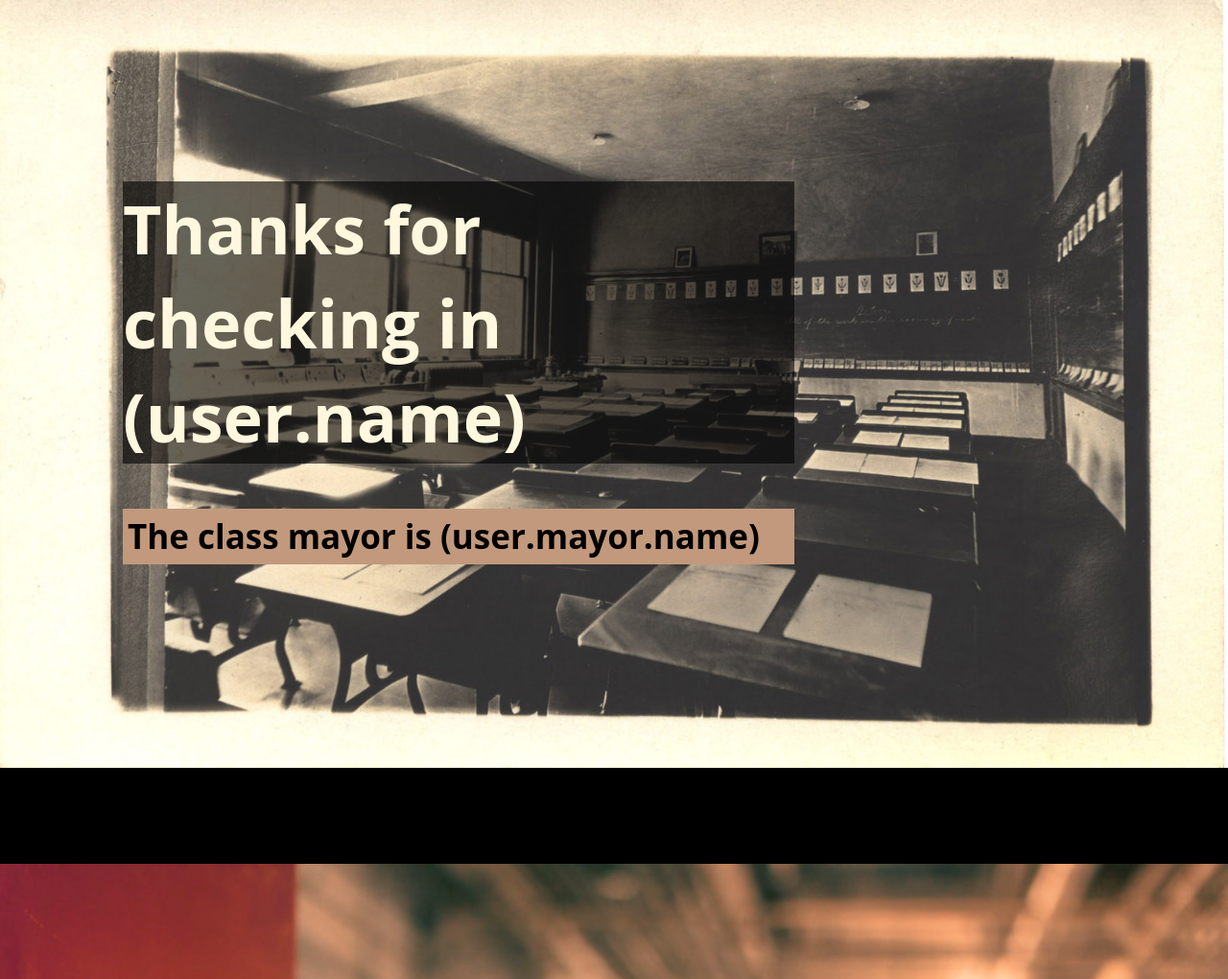
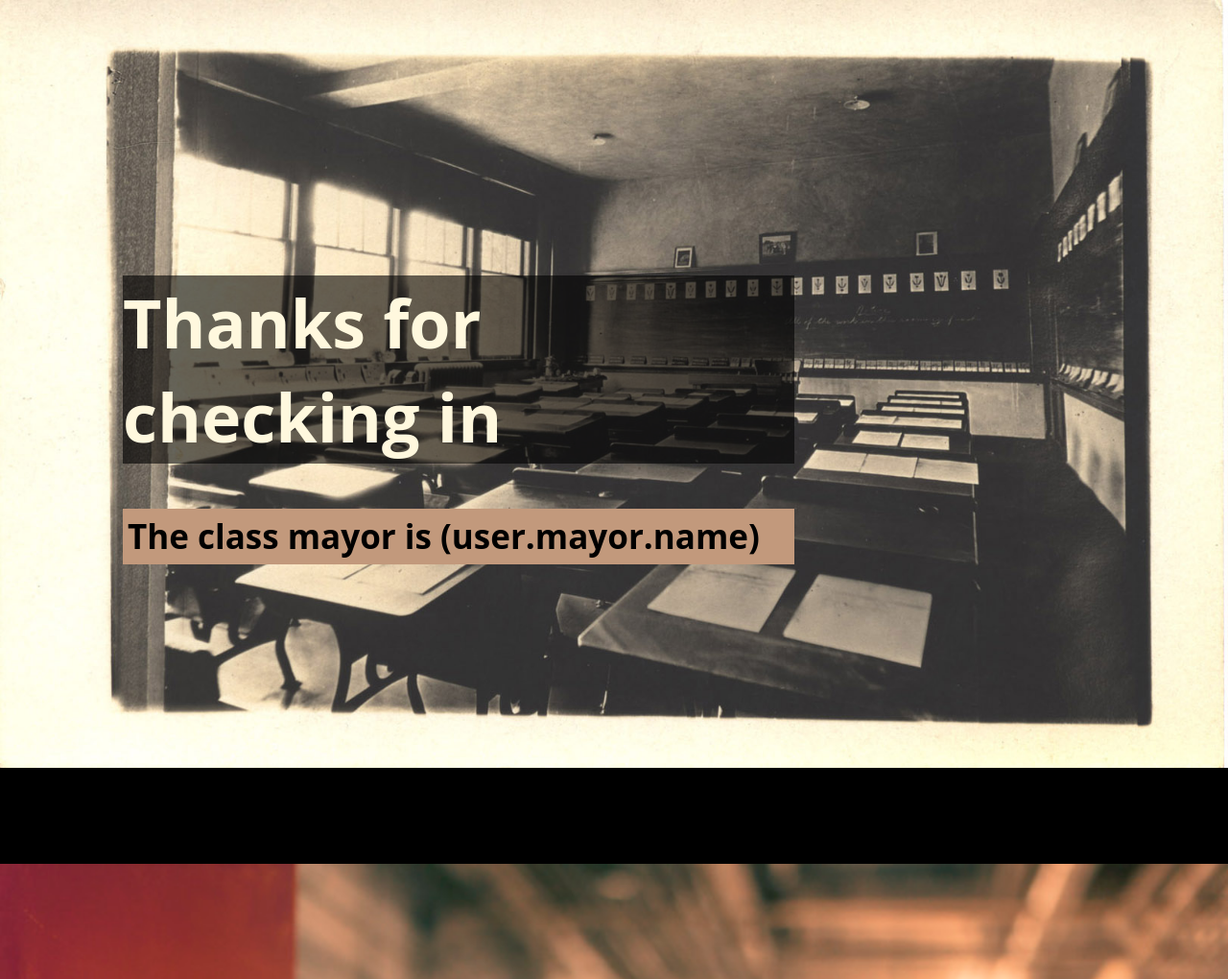
Before and after one commit to brittkistner/Student_Tracker, a Django app: page /class/ in a window 1280 px wide. Shown: the top 1020 px of the page at 96% size. Run offline with Django 3.2, Linux system fonts and the light colour scheme; data that the repository does not hold is empty; parts of the project's set-up code (start-up, migrations or seed data) failed here and were passed over; some libraries are stand-ins or nearby versions.

Commit message:
helpme working on class

```diff
--- a/checkin/static/js/homeHelpMe.js
+++ b/checkin/static/js/homeHelpMe.js
@@ -2,16 +2,32 @@
  * Created by GoldenGate on 10/14/14.
  */
 $(document).ready(function() {
-
     function loadHelp () {
         $.ajax({
             url: 'helpMe/',
             type: 'GET',
             success: function (data) {
                 $('.helpMe').html(data);
+                console.log("data please")
             }
         });
     }
+//    function delete_student () {
+//        $('.helpedButton').on('click', function(){
+//            var student = $(this).prev().attr('href');
+//            console.log(student);
+//        });
+////        $.ajax({
+////            url: 'helpMe/',
+////            type: 'GET',
+////            dataType: 'json',
+////            data: student,
+////            success: function (data) {
+////                $('.helpMe').html(data);
+////                console.log("data please")
+////            }
+////        });
+////    }
 loadHelp();
-    setInterval(loadHelp, 1000)
+setInterval(loadHelp, 5000)
 });
--- a/checkin/templates/class.html
+++ b/checkin/templates/class.html
@@ -14,6 +14,7 @@
 
         <link rel="stylesheet" href="{% static 'css/normalize.css' %}">
         <link rel="stylesheet" href="{% static 'css/class.css' %}">
+        <script src= "http://ajax.googleapis.com/ajax/libs/jquery/1.8.2/jquery.min.js"></script>
         <script src="{% static 'js/vendor/modernizr-2.7.1.min.js' %}"></script>
         <script src="{% static 'js/homeHelpMe.js' %}"></script>
         <style type="text/css">
@@ -40,7 +41,7 @@
 	        	>
 		        	<div class="hsContainer">
 			    		<div class="hsContent" data-center="bottom: 200px; opacity: 1" data-top="bottom: 1200px; opacity: 0" data-anchor-target="#slide-1 h2">
-				    		<h1>Thanks for checking in (user.name)</h1>
+				    		<h1>Thanks for checking in {{ user.username }}</h1>
                             <h2>The class mayor is (user.mayor.name)</h2>
 			    		</div>
 		        	</div>
@@ -83,7 +84,7 @@
 							data-200-top="opacity: 0"
 							data-anchor-target="#slide-3 h2"
 						>
-                            <h2>Help Me</h2>
+                            <h2 id="helpmeredirect">Help Me</h2>
                             <div class="helpMe" style="border: 2px solid green; height:200px;">
 
                             </div>
--- a/checkin/templates/helpMe.html
+++ b/checkin/templates/helpMe.html
@@ -5,7 +5,7 @@
         {% for student_to_be_helped in assist_list %}
                 <li>{{ student_to_be_helped.student }}
                     {% if user.is_student == False %}
-                        <a href="{% url 'helped' student_to_be_helped.pk %}"><button id="helpedButton" class= "btn btn-primary" type="submit" value="helped">Helped Student</button></a>
+                        <a href="{% url 'helped' student_to_be_helped.pk %}"><button class= "btn btn-primary helpedButton" type="submit" value="helped">Helped Student</button></a>
                 {% endif %}</li>
 
 
@@ -14,7 +14,7 @@
     </div>
     {% if user.is_student %}
     <div class="addMe">
-        <a href="{% url 'add_help' user.pk %}"><button id="addMeButton" class= "btn btn-primary" type="submit" value="addHelp">Add Me</button></a>
+        <a href="{% url 'add_help' user.pk %}"><button class= "btn btn-primary addMeButton" type="submit" value="addHelp">Add Me</button></a>
     </div>
     {% endif %}
 
--- a/checkin/views.py
+++ b/checkin/views.py
@@ -71,12 +71,12 @@
 def add_help(request, student_id):
     student_in_need = UserProfile.objects.get(pk=student_id)
     HelpMe.objects.create(student=student_in_need)
-    return redirect("helpme")
+    return redirect("class")
 
 def helped(request, help_id):
     help_me = HelpMe.objects.get(pk=help_id)
     help_me.delete()
-    return redirect("helpme")
+    return redirect("class")
 
 
 # we can work on this later, but this is just a url any user can go to that would
--- a/student_tracker/urls.py
+++ b/student_tracker/urls.py
@@ -20,7 +20,7 @@
     url(r'^class/$', 'checkin.views.klass', name='class'),
     # url(r'^class2/$', 'checkin.views.klass2', name='class2'),
 
-    url(r'^home/helpMe/$', 'checkin.views.helpme', name='helpme'),
+    url(r'^class/helpMe/$', 'checkin.views.helpme', name='helpme'),
     url(r'^add_help/(?P<student_id>\w+)/$', 'checkin.views.add_help', name='add_help'),
     url(r'^helped/(?P<help_id>\w+)/$', 'checkin.views.helped', name='helped'),
     url(r'^to_teacher/$', 'checkin.views.to_teacher', name='to_teacher'),
```
